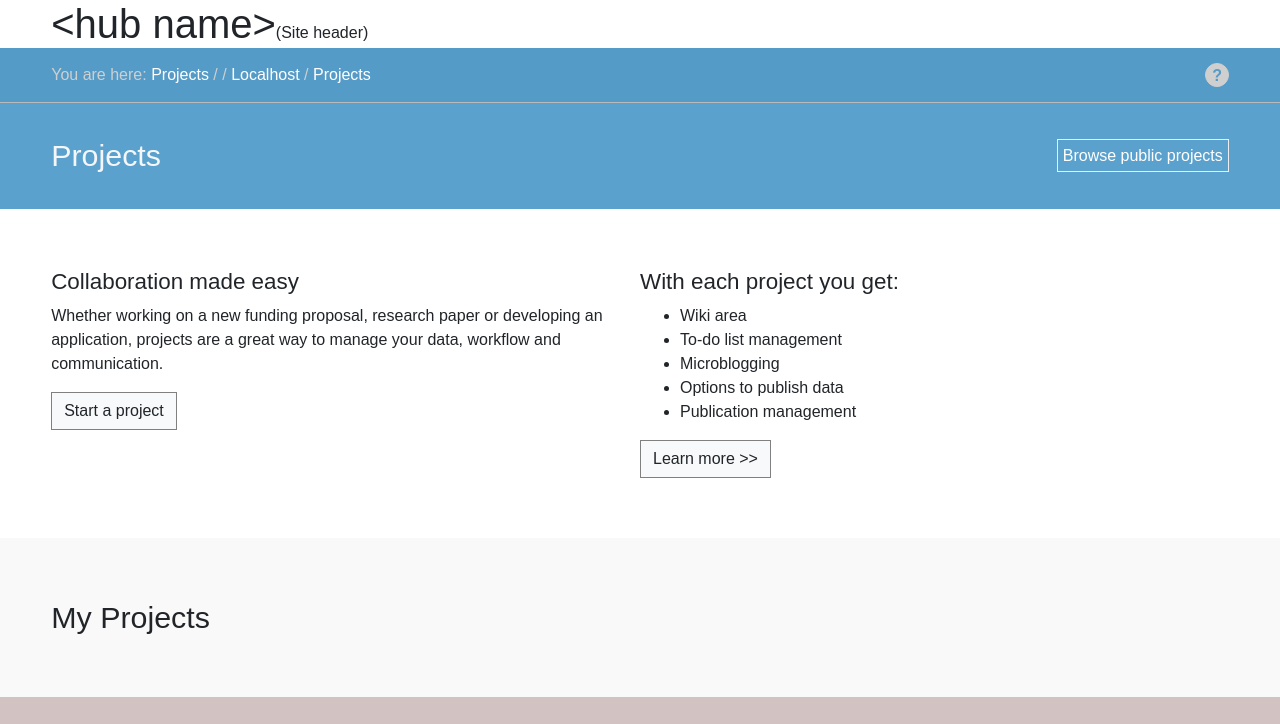
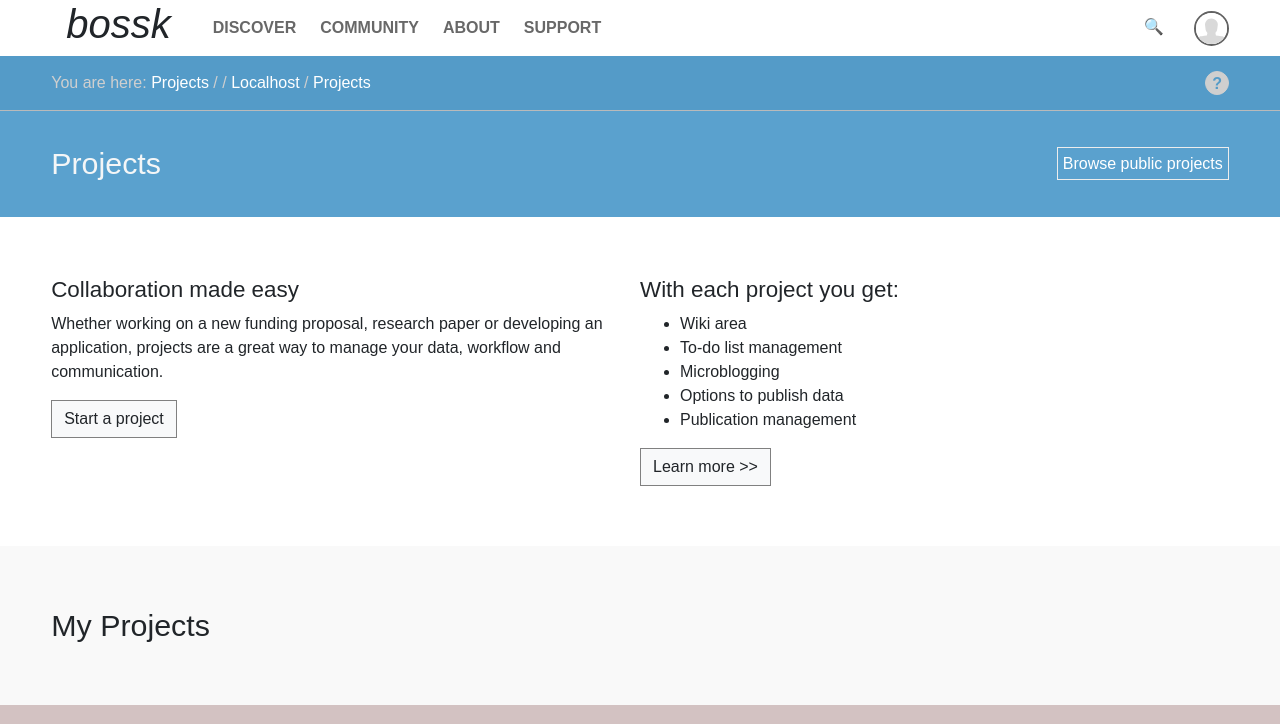
Before and after one commit to anthonyfuentes/hz_react_experiment, a React app: page /projects in a window 1280 px wide. Shown: the top 724 px of the page. Built offline with nearby package versions, Linux system fonts and the light colour scheme.

Commit message:
Update Masthead

```diff
--- /dev/null
+++ b/src/components/DropMenu.js
@@ -0,0 +1,56 @@
+import React,{Component} from 'react'
+import PropTypes from 'prop-types'
+import {
+  Dropdown,
+  DropdownToggle,
+  DropdownMenu,
+} from 'reactstrap'
+import {DropMenuItem} from './'
+
+class DropMenu extends Component {
+
+  constructor(props) {
+    super(props)
+
+    this.toggle = this.toggle.bind(this)
+    this.state = {
+      dropdownOpen: false
+    }
+  }
+
+  toggle() {
+    this.setState({
+      dropdownOpen: !this.state.dropdownOpen
+    })
+  }
+
+  render() {
+    const {
+      title,
+      items,
+      toggleStyles
+    } = this.props
+
+    return (
+      <Dropdown className="drop-menu" isOpen={this.state.dropdownOpen} toggle={this.toggle}>
+        <DropdownToggle style={toggleStyles}>
+          {title}
+        </DropdownToggle>
+        <DropdownMenu>
+          {items.map((item,i) => <DropMenuItem {...item} key={i} />)}
+        </DropdownMenu>
+      </Dropdown>
+    )
+  }
+
+}
+
+DropMenu.propTypes = {
+  items: PropTypes.array.isRequired
+}
+
+DropMenu.defaultProps = {
+  items: []
+}
+
+export default DropMenu
--- /dev/null
+++ b/src/components/DropMenuItem.js
@@ -0,0 +1,50 @@
+import React from 'react'
+import PropTypes from 'prop-types'
+import {DropdownItem} from 'reactstrap'
+
+const DropMenuItem = (props) => {
+  const CLASS_NAME = 'drop-menu-item'
+  const {text,link,divider} = props
+
+  const buildItem = () => {
+    let item
+
+    if (divider) {
+      item = buildDivider()
+    } else {
+      item = buildLinkItem()
+    }
+
+    return item
+  }
+
+  const buildDivider = () => {
+    return <DropdownItem divider className={CLASS_NAME} />
+  }
+
+  const buildLinkItem = () => {
+    return (
+      <DropdownItem className={CLASS_NAME}>
+        <a href={link}>{text}</a>
+      </DropdownItem>
+    )
+  }
+
+  return (
+    buildItem()
+  )
+}
+
+DropMenuItem.propTypes = {
+  text: PropTypes.string,
+  link: PropTypes.string,
+  divider: PropTypes.bool
+}
+
+DropMenuItem.defaultProps = {
+  text: '',
+  link: '#',
+  divider: false
+}
+
+export default DropMenuItem
--- a/src/components/Masthead.js
+++ b/src/components/Masthead.js
@@ -1,16 +1,35 @@
 import React from 'react'
 import PropTypes from 'prop-types'
+import {DropMenu} from './'
 import '../style/masthead.css'
+import UserSilhouette from '../assets/images/user_silhouette.svg'
+import {
+  MastheadConfig as Config,
+  RouteConfig as Routes
+} from '../config'
 
 const Masthead = (props) => {
   const {heading} = props
+  const toggleStyles = Config.dropMenuToggleStyles
 
   return (
     <header className="masthead layout-top">
-      <h1>
-        {heading}
-      </h1>
-      <span>(Site header)</span>
+      <span className="col">
+        <h1>
+          <em>{heading}</em>
+        </h1>
+        {Config.menus.map((menu,i) =>
+          <DropMenu {...menu} toggleStyles={toggleStyles} key={i} />
+        )}
+      </span>
+      <span>
+        <a className="search" href={`${Routes.bosskBaseUrl}/search`}>
+          <span role="img" aria-label="magnifying glass">&#x1F50D;</span>
+        </a>
+        <a href="#">
+          <img className="user-thumb" src={UserSilhouette} />
+        </a>
+      </span>
     </header>
   )
 }
--- a/src/components/SiteHeader.js
+++ b/src/components/SiteHeader.js
@@ -20,7 +20,7 @@ SiteHeader.propTypes = {
 }
 
 SiteHeader.defaultProps = {
-  heading: '<hub name>'
+  heading: 'bossk'
 }
 
 export default SiteHeader
--- a/src/components/index.js
+++ b/src/components/index.js
@@ -1,6 +1,8 @@
 
 import Breadcrumbs from './Breadcrumbs'
 import ContentHeader from './ContentHeader'
+import DropMenu from './DropMenu'
+import DropMenuItem from './DropMenuItem'
 import Masthead from './Masthead'
 import NotFound from './NotFound'
 import Projects from './Projects'
@@ -15,6 +17,8 @@ import TitledLinkList from './TitledLinkList'
 export {
   Breadcrumbs,
   ContentHeader,
+  DropMenu,
+  DropMenuItem,
   Masthead,
   NotFound,
   Projects,
--- /dev/null
+++ b/src/config/MastheadConfig.js
@@ -0,0 +1,60 @@
+import RouteConfig from './RouteConfig.js'
+
+const BOSSK_BASE_URL = RouteConfig.bosskBaseUrl
+
+const MastheadConfig = {
+  dropMenuToggleStyles: {
+    backgroundColor :"#fff",
+    border: "none",
+    color: "#686868",
+    fontWeight: "bold"
+  },
+  menus: [
+    {
+      title: 'DISCOVER',
+      items: [
+        {text: 'Courses', link:`${BOSSK_BASE_URL}/courses`},
+        {text: 'Collections', link:`${BOSSK_BASE_URL}/collection`},
+        {text: 'Blog', link:`${BOSSK_BASE_URL}/blog`},
+        {text: 'Resources', link:`${BOSSK_BASE_URL}/resources`},
+        {divider: true},
+        {text: 'Tags', link:`${BOSSK_BASE_URL}/tags`},
+        {text: 'Wiki', link:`${BOSSK_BASE_URL}/wiki`},
+        {text: 'Citations', link:`${BOSSK_BASE_URL}/citations`},
+        {text: 'Events', link:`${BOSSK_BASE_URL}/events`},
+      ]
+    },
+    {
+      title: 'COMMUNITY',
+      items: [
+        {text: 'Forum', link:`${BOSSK_BASE_URL}/forum`},
+        {text: 'Members', link:`${BOSSK_BASE_URL}/members`},
+        {text: 'Groups', link:`${BOSSK_BASE_URL}/groups`},
+        {text: 'Projects', link:`${BOSSK_BASE_URL}/projects`},
+        {text: 'Questions & Answers', link:`${BOSSK_BASE_URL}/answers`}
+      ]
+    },
+    {
+      title: 'ABOUT',
+      items: [
+        {text: 'Newsletter', link:`${BOSSK_BASE_URL}/newsletter`},
+        {divider: true},
+        {text: 'Contact Us', link:`${BOSSK_BASE_URL}/contact`},
+        {text: 'Terms of Use', link:`${BOSSK_BASE_URL}/terms`},
+        {text: 'Copyright Infringement', link:`${BOSSK_BASE_URL}/copyright`},
+        {text: 'Our Cyberinfrastructure', link:`${BOSSK_BASE_URL}/about/hubzero`}
+      ]
+    },
+    {
+      title: 'SUPPORT',
+      items: [
+        {text: 'Knowledge Base', link:`${BOSSK_BASE_URL}/kb`},
+        {text: 'Report a Problem', link:`${BOSSK_BASE_URL}/feedback/report_problems`},
+        {text: 'Tickets', link:`${BOSSK_BASE_URL}/support/tickets`},
+        {text: 'Wish List', link:`${BOSSK_BASE_URL}/wishlist`}
+      ]
+    }
+  ]
+}
+
+export default MastheadConfig
--- a/src/config/RouteConfig.js
+++ b/src/config/RouteConfig.js
@@ -1,8 +1,10 @@
 
 const BASE_URL = 'http://localhost:3000/'
+const BOSSK_BASE_URL = 'https://bossk.aws.hubzero.org'
 
 const RouteConfig = {
-  baseUrl: BASE_URL
+  baseUrl: BASE_URL,
+  bosskBaseUrl: BOSSK_BASE_URL
 }
 
 export default RouteConfig
--- a/src/config/index.js
+++ b/src/config/index.js
@@ -1,8 +1,10 @@
 
+import MastheadConfig from './MastheadConfig.js'
 import RouteConfig from './RouteConfig.js'
 import SiteFooterConfig from './SiteFooterConfig.js'
 
 export {
+  MastheadConfig,
   RouteConfig,
   SiteFooterConfig
 }
--- a/src/style/masthead.css
+++ b/src/style/masthead.css
@@ -1,4 +1,26 @@
 
-.masthead > * {
-  display: inline;
+.masthead {
+  display: flex;
+  align-items: center;
 }
+
+.masthead .col {
+  display: flex;
+  align-items: center;
+}
+
+.masthead h1 {
+  margin-right: 30px;
+}
+
+.masthead .user-thumb {
+  border: 2px solid #626262;
+  border-radius: 50%;
+  max-height: 35px;
+  max-width: 35px;
+}
+
+.masthead .search {
+  margin-right: 30px;
+  text-decoration: none;
+}
```
Also changed, not shown: src/__tests__/components/DropMenu.test.js (added, +19 -0 lines), src/__tests__/components/DropMenuItem.test.js (added, +27 -0 lines), src/__tests__/components/Masthead.test.js (+13 -1 lines), src/assets/images/user_silhouette.svg (added).
